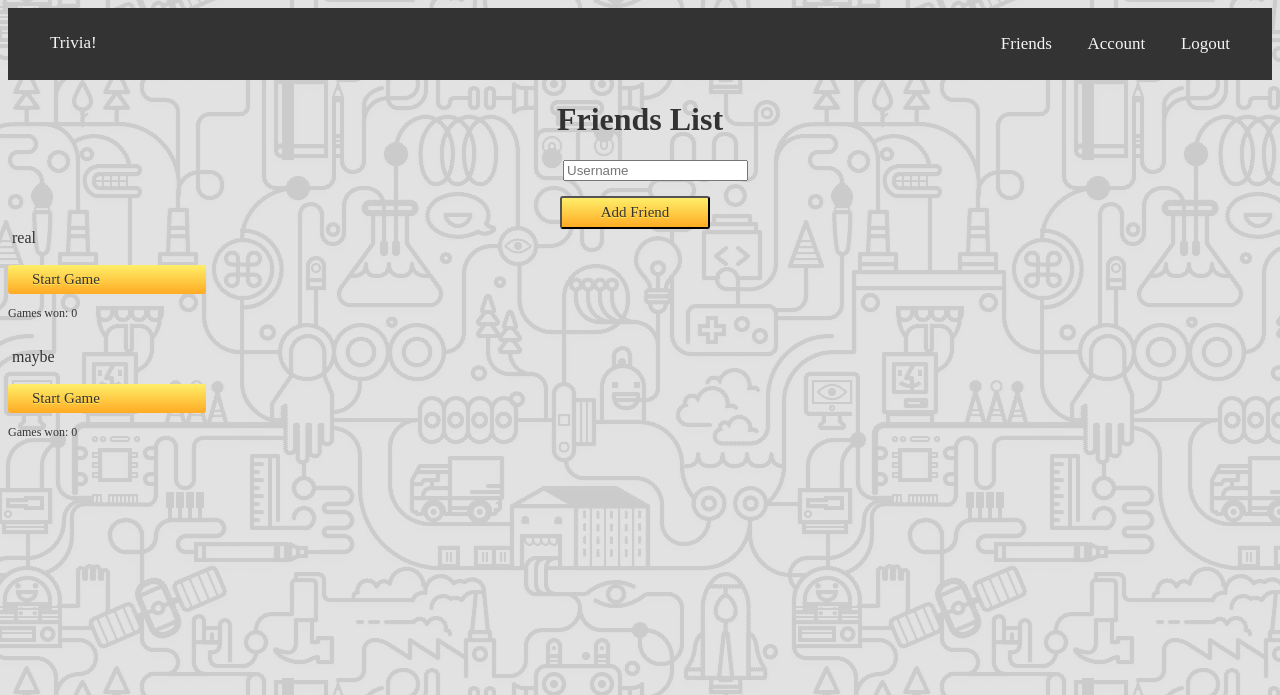
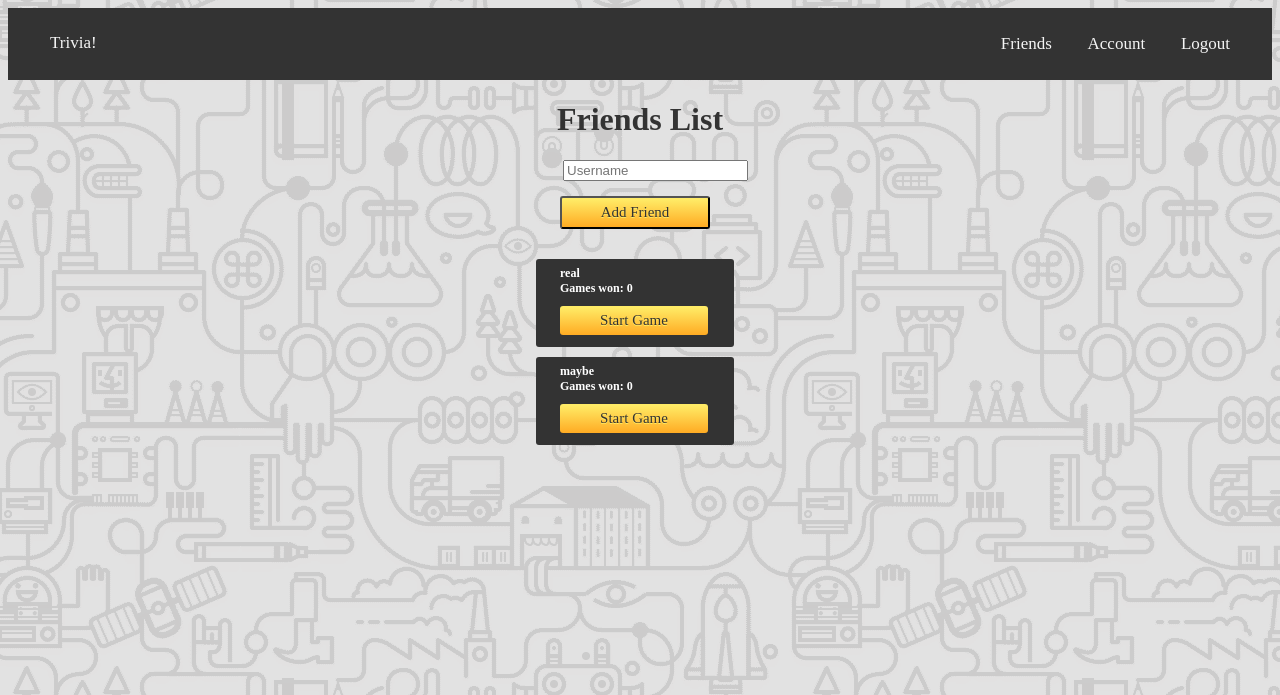
Before and after one commit to jorgerivero3/project_2, a Flask app: page /friends in a window 1280 px wide. Shown: the top 695 px of the page. Run offline with Flask 2, Linux system fonts and the light colour scheme; a user stored in the database is signed in; data comes from the database, SQL or seed files in the repository; both versions use the stored data as it was after the commit; some web fonts are replaced.

Commit message:
formatting

```diff
--- a/Application/templates/friendList.html
+++ b/Application/templates/friendList.html
@@ -11,13 +11,13 @@
 		</form>
 	</div>
 
-	<div class="friends" style="color: #333333;">
+	<div class="friends" style="position: relative; top: 20px;">
 	{% for friend in current_user.friend_list %}
-		<img class="rounded-circle game-img" src="{{ friend.image_file }}">
-		{{ friend.username }}<br><br>
-		<a href="/create/{{friend.id}}" class="myButton">Start Game</a><br>
-		<p>Games won: {{friend.games_won}}<br><br></p>
-	<!-- end of loop to go here -->
+		<div class="block" style="position:relative; left:50%; margin-left:-104px; margin-top:10px; background-color:#333333; -moz-border-radius:3px; -webkit-border-radius:3px; border-radius:3px; display:inline-block; color:white; font-size:12px;font-weight:bold;padding:7px 24px;text-decoration:none;width:150px;transition: 1s ease;">
+			{{ friend.username }}<br>
+			Games won: {{friend.games_won}}<br>
+			<a href="/create/{{friend.id}}" class="myButton" style="position: relative; top: 10px;text-align: center; width: 100px;">Start Game</a><br><br>
+		</div><br>
 	{% endfor %}
 	</div>
 </div>
```
Also changed, not shown: Application/app.db, Application/static/style.css (line endings or trailing spaces), 2 other files.
